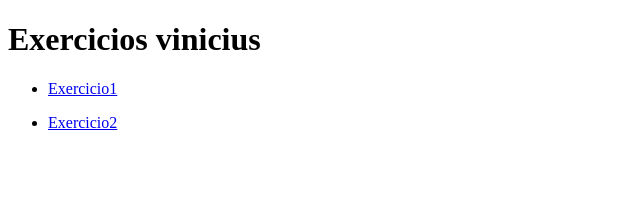
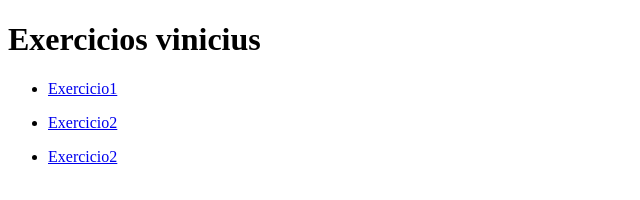
Before and after one commit to viniciusscastro/DW2A4, a plain HTML site: page index.html in a window 1280 px wide. Shown: the full height of the page, 0-640 px from the left. Drawn offline with Linux system fonts and the light colour scheme.

Commit message:
commit para teste de pagina

```diff
--- a/index.html
+++ b/index.html
@@ -18,5 +18,10 @@
             <a href="exercicio2.html">Exercicio2</a>
         </li>
     </ul>
+    <ul>
+        <li>
+            <a href="/exercicio3/index.html">Exercicio2</a>
+        </li>
+    </ul>
 </body>
 </html>
```
